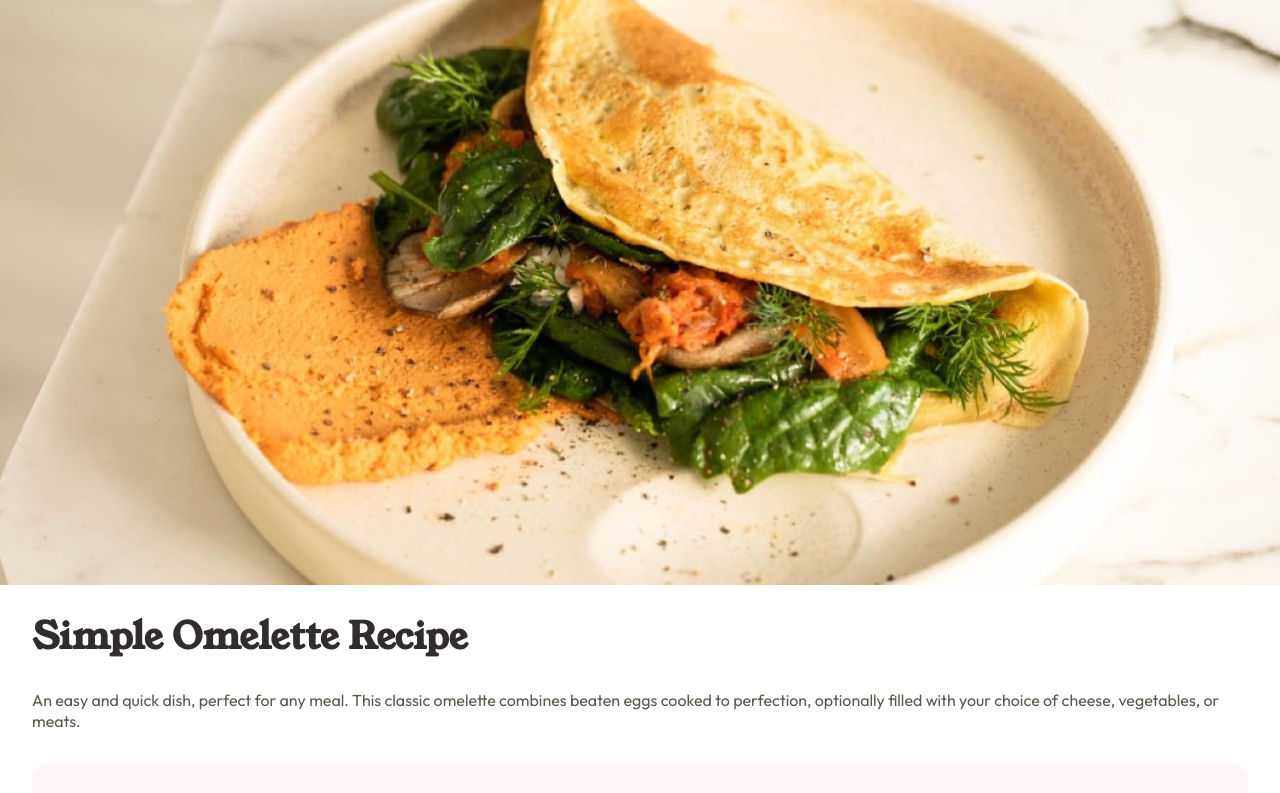
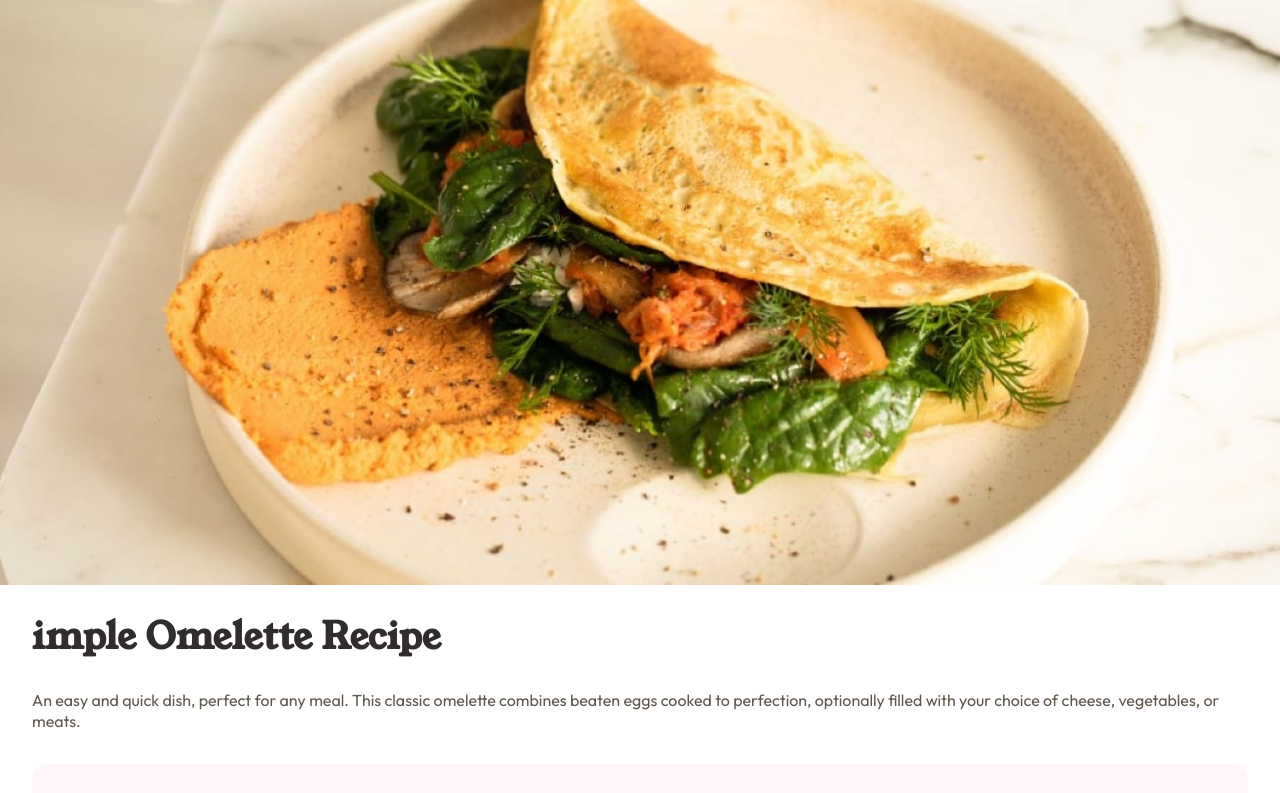
Before and after one commit to andersongeng/recipe-page, a plain HTML site: page index.html in a window 1280 px wide. Shown: the top 793 px of the page. Drawn offline with Linux system fonts and the light colour scheme; files whose address does not match are found by name.

Commit message:
Update index.html

```diff
--- a/index.html
+++ b/index.html
@@ -18,7 +18,7 @@
 
   <main>
 
-    <h1>Simple Omelette Recipe</h1>
+    <h1>imple Omelette Recipe</h1>
     <p>An easy and quick dish, perfect for any meal. This classic omelette combines beaten eggs cooked to perfection, optionally filled with your choice of cheese, vegetables, or meats.</p>
 
     <section class="preparation">
```
